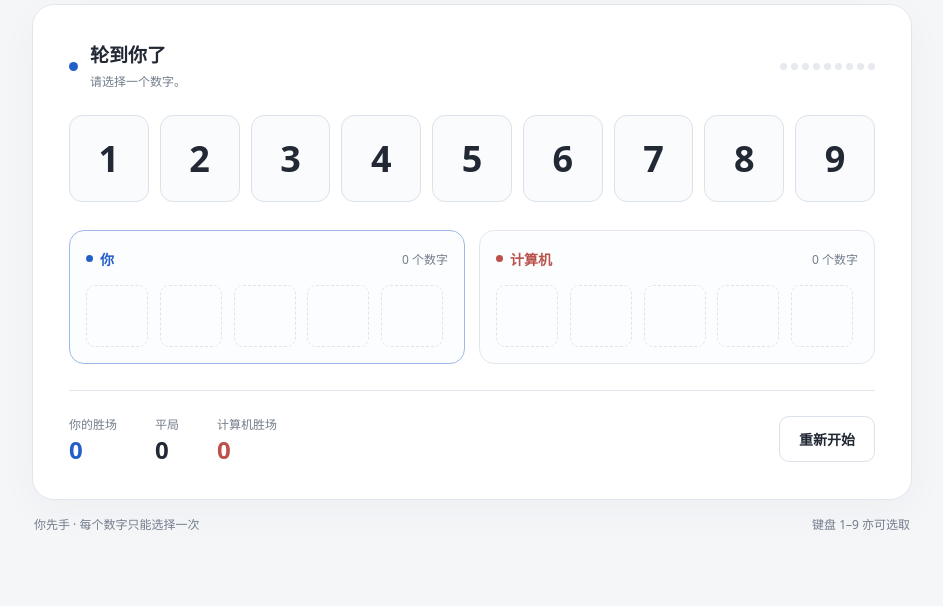
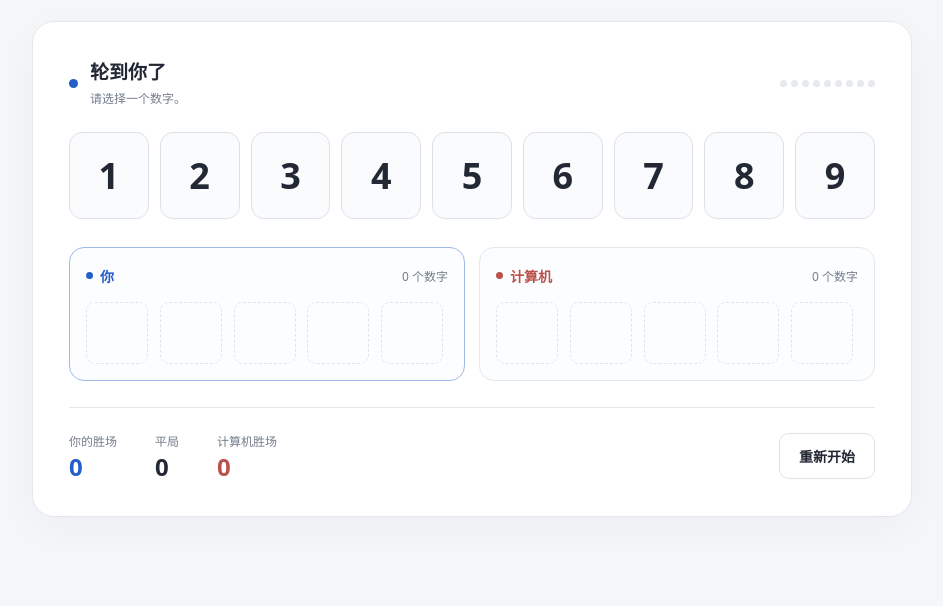
Before and after one commit to TriSayum/Game3to15, a plain HTML site: page index.html in a window 1280 px wide. Shown: the part 194-800 px from the top of the page, without its empty margins (168-1111 px from the left). Drawn offline with Linux system fonts and the light colour scheme.

Commit message:
Remove footer instructions from game interface

```diff
--- a/index.html
+++ b/index.html
@@ -69,8 +69,7 @@ h1{font-size:clamp(38px,7vw,64px);font-weight:760;letter-spacing:-.065em;line-he
 .restart:active{transform:scale(.96)}
 .restart.ready{background:var(--ink);color:white;border-color:var(--ink)}
 .restart.ready:hover{background:#3b4556}
-.foot{display:flex;justify-content:space-between;gap:12px;margin:15px 2px 0;color:var(--muted);font-size:12px;line-height:1.6}
-@media(max-width:550px){body{padding:24px 12px}.header{align-items:flex-start;margin-bottom:18px;gap:8px}.round{padding-top:8px;font-size:11px}.rules{font-size:12px}.panel{border-radius:16px}.status{margin-bottom:16px}.status-title{font-size:17px}.progress{gap:3px}.progress i{width:5px;height:5px}.pool{margin-bottom:20px}.number{aspect-ratio:.7}.owned{gap:8px}.hand{padding:12px 8px}.hand-header{margin-bottom:12px}.hand-name{font-size:12px}.hand-count{font-size:11px}.slots{gap:3px;min-height:24px}.slot{border-radius:5px}.bottom{margin-top:20px;padding-top:18px;gap:8px}.stats{gap:13px}.stats dt{font-size:10px}.stats dd{font-size:20px}.restart{font-size:12px;padding:10px 12px}.foot{font-size:11px}}
+@media(max-width:550px){body{padding:24px 12px}.header{align-items:flex-start;margin-bottom:18px;gap:8px}.round{padding-top:8px;font-size:11px}.rules{font-size:12px}.panel{border-radius:16px}.status{margin-bottom:16px}.status-title{font-size:17px}.progress{gap:3px}.progress i{width:5px;height:5px}.pool{margin-bottom:20px}.number{aspect-ratio:.7}.owned{gap:8px}.hand{padding:12px 8px}.hand-header{margin-bottom:12px}.hand-name{font-size:12px}.hand-count{font-size:11px}.slots{gap:3px;min-height:24px}.slot{border-radius:5px}.bottom{margin-top:20px;padding-top:18px;gap:8px}.stats{gap:13px}.stats dt{font-size:10px}.stats dd{font-size:20px}.restart{font-size:12px;padding:10px 12px}}
 @media(prefers-reduced-motion:reduce){*,*::before,*::after{animation:none!important;transition:none!important}}
 </style>
 </head>
@@ -105,7 +104,7 @@ h1{font-size:clamp(38px,7vw,64px);font-weight:760;letter-spacing:-.065em;line-he
     <button class="restart" id="restart" type="button">重新开始</button>
   </div>
 </section>
-<footer class="foot"><span>你先手 · 每个数字只能选择一次</span><span>键盘 1–9 亦可选取</span></footer>
+
 </main>
 <script>
 "use strict";
```
